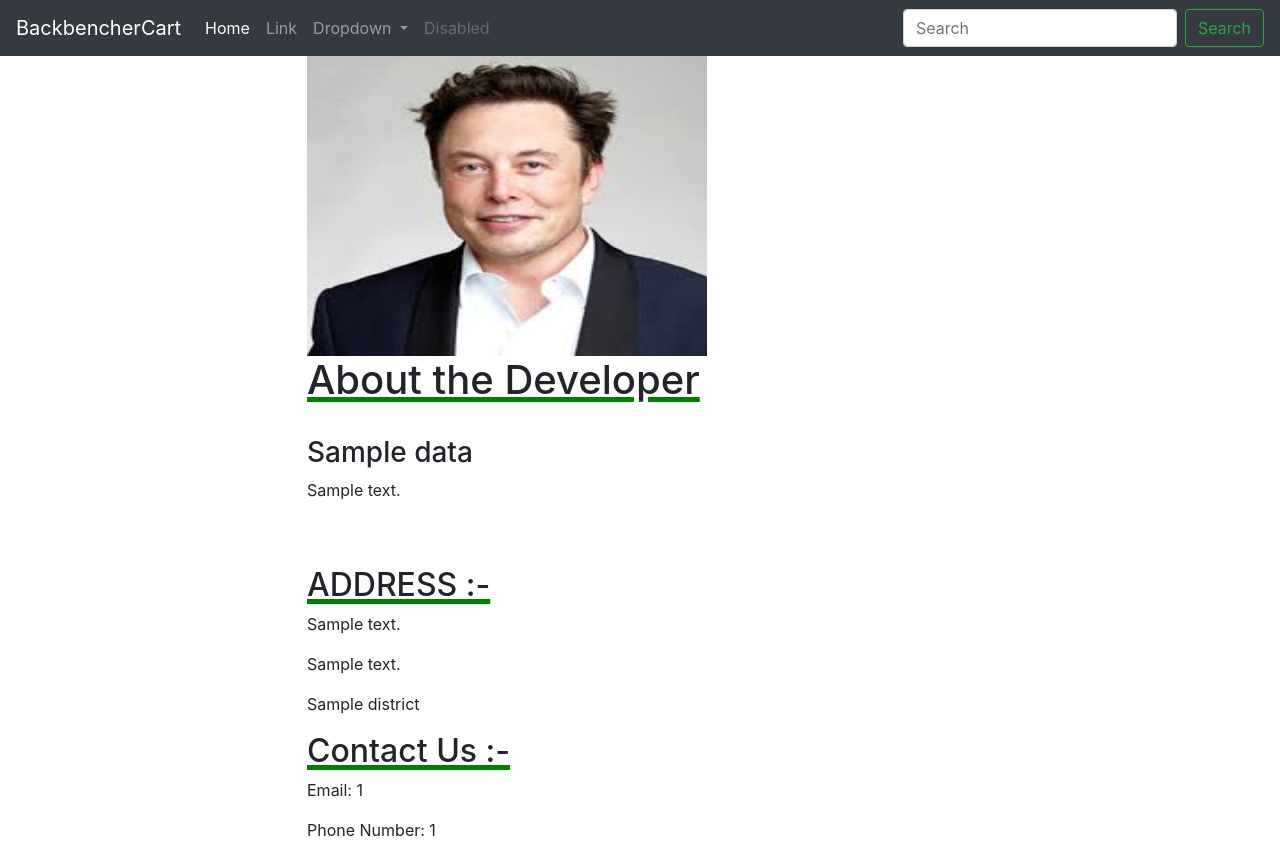
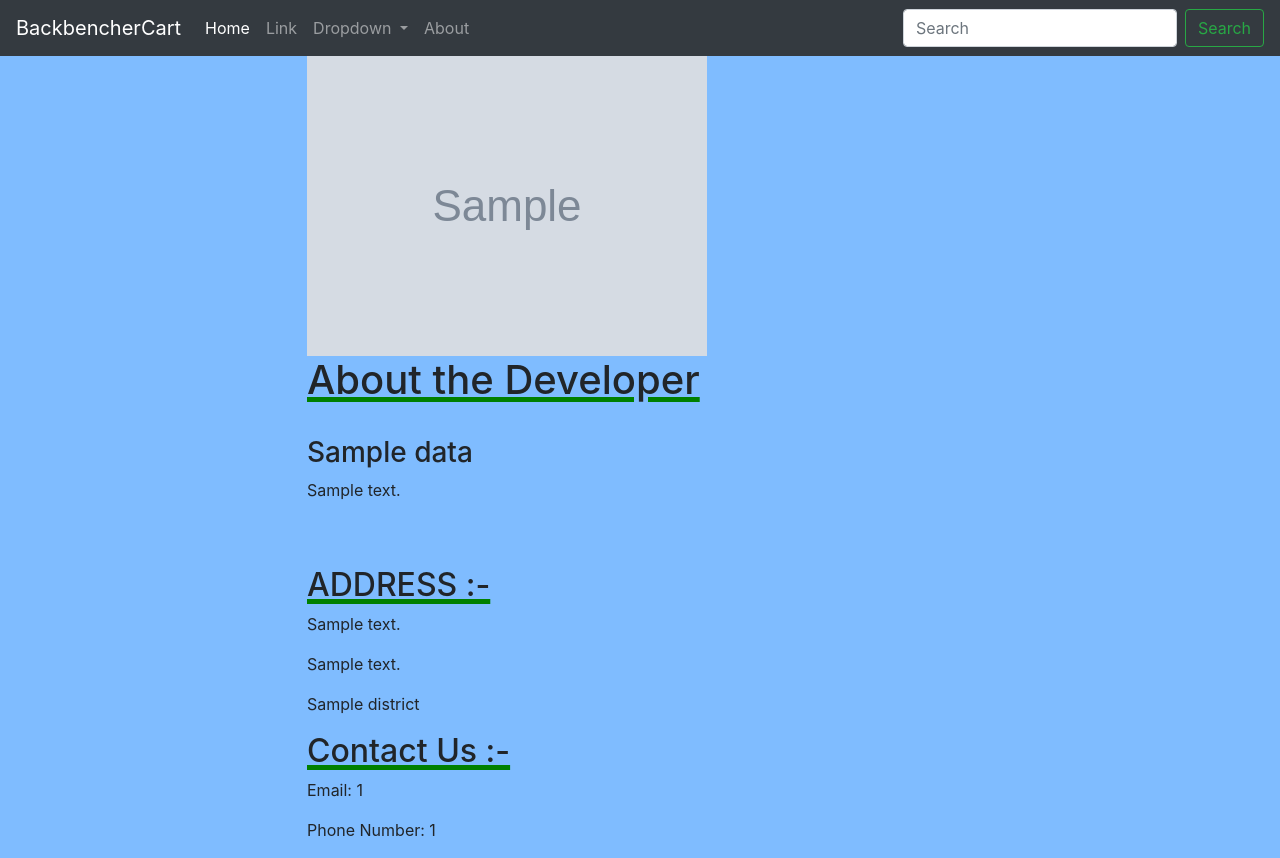
Before and after one commit to harsh-u/my_cart, a Django app: template msc/shop/templates/shop/about.html in a window 1280 px wide. Run offline with Django 3.2, Linux system fonts and the light colour scheme; the template is opened without the code that fills it: most values are stand-ins (such as "Sample title", 1, 10 or a date in 2020); grey boxes marked "Sample" are stand-in pictures; some libraries are stand-ins or nearby versions.

Commit message:
newly committed

```diff
--- a/msc/shop/templates/shop/about.html
+++ b/msc/shop/templates/shop/about.html
@@ -15,23 +15,22 @@
         background-color: rgba(0,123,255,.5);
     }
 </style>
-
-
-<div class="backgorund">
+{% load static %}
 <div class="container">
 
-<img style="margin-left:20%" src="http://127.0.0.1:8000/media/shop/images/elon.jpg" height="300px" width="400px" alt="Responsive image">
+<img style="margin-left:20%" src="/media/{{data.image}}" height="300px" width="400px" alt="Responsive image">
+
 <div class="mid">
 
-<!--    <style>-->
-<!--             body{-->
-<!--                {% block css %}-->
-<!--                  background-color: rgba(0,123,255,.5);-->
+    <style>
+             body{
+                {% block css %}
+                  background-color: rgba(0,123,255,.5);
 
-<!--                 {% endblock %}-->
-<!--                 }-->
+                 {% endblock %}
+                 }
 
-<!--             </style>-->
+             </style>
     <h1 class="underline">About the Developer </h1>
     </br>
     <h3>{{data.name}}</h3>
--- a/msc/shop/templates/shop/basic.html
+++ b/msc/shop/templates/shop/basic.html
@@ -16,7 +16,7 @@
   <body>
 
     <nav class="navbar navbar-expand-lg navbar-dark bg-dark">
-  <a class="navbar-brand" href="#">BackbencherCart</a>
+  <a class="navbar-brand" href="/shop">BackbencherCart</a>
   <button class="navbar-toggler" type="button" data-toggle="collapse" data-target="#navbarSupportedContent" aria-controls="navbarSupportedContent" aria-expanded="false" aria-label="Toggle navigation">
     <span class="navbar-toggler-icon"></span>
   </button>
@@ -24,7 +24,7 @@
   <div class="collapse navbar-collapse" id="navbarSupportedContent">
     <ul class="navbar-nav mr-auto">
       <li class="nav-item active">
-        <a class="nav-link" href="#">Home <span class="sr-only">(current)</span></a>
+        <a class="nav-link" href="/shop">Home <span class="sr-only">(current)</span></a>
       </li>
       <li class="nav-item">
         <a class="nav-link" href="#">Link</a>
@@ -41,7 +41,7 @@
         </div>
       </li>
       <li class="nav-item">
-        <a class="nav-link disabled" href="#" tabindex="-1" aria-disabled="true">Disabled</a>
+        <a class="nav-link" href="/shop/about">About</a>
       </li>
     </ul>
     <form class="form-inline my-2 my-lg-0">
--- a/msc/shop/views.py
+++ b/msc/shop/views.py
@@ -29,8 +29,8 @@ def checkout(request):
     return HttpResponse("We are at checkout")
 
 def about(request):
-    about = About.objects.first()
-    params = {'data': about}
+    about = About.objects.all()[1]
+    params = {'data':about }
     return render(request,"shop/about.html", params)
 
 
```
Also changed, not shown: msc/msc/settings.py (+3 -10 lines), msc/shop/models.py (+12 -10 lines), msc/db.sqlite3.
